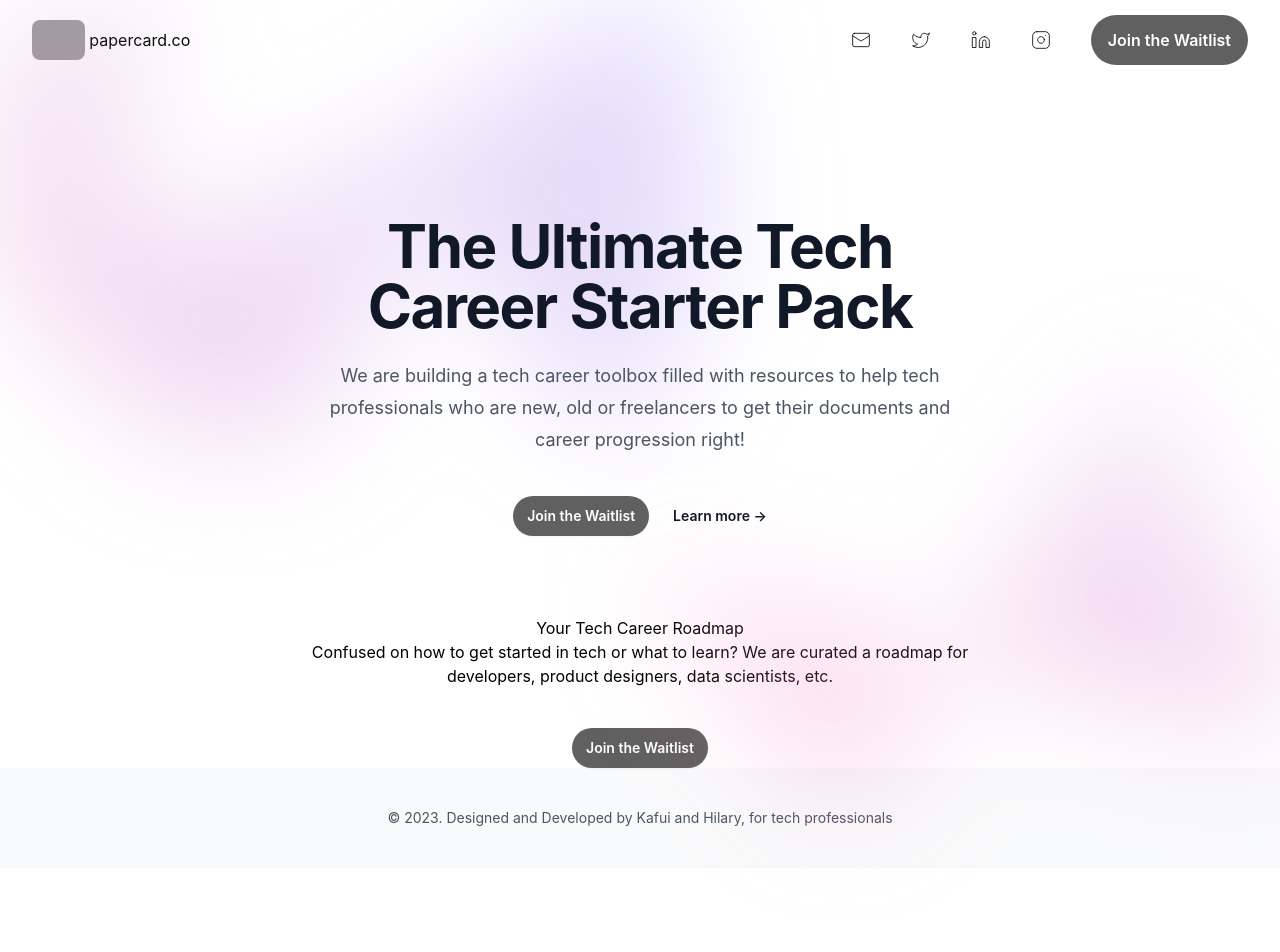
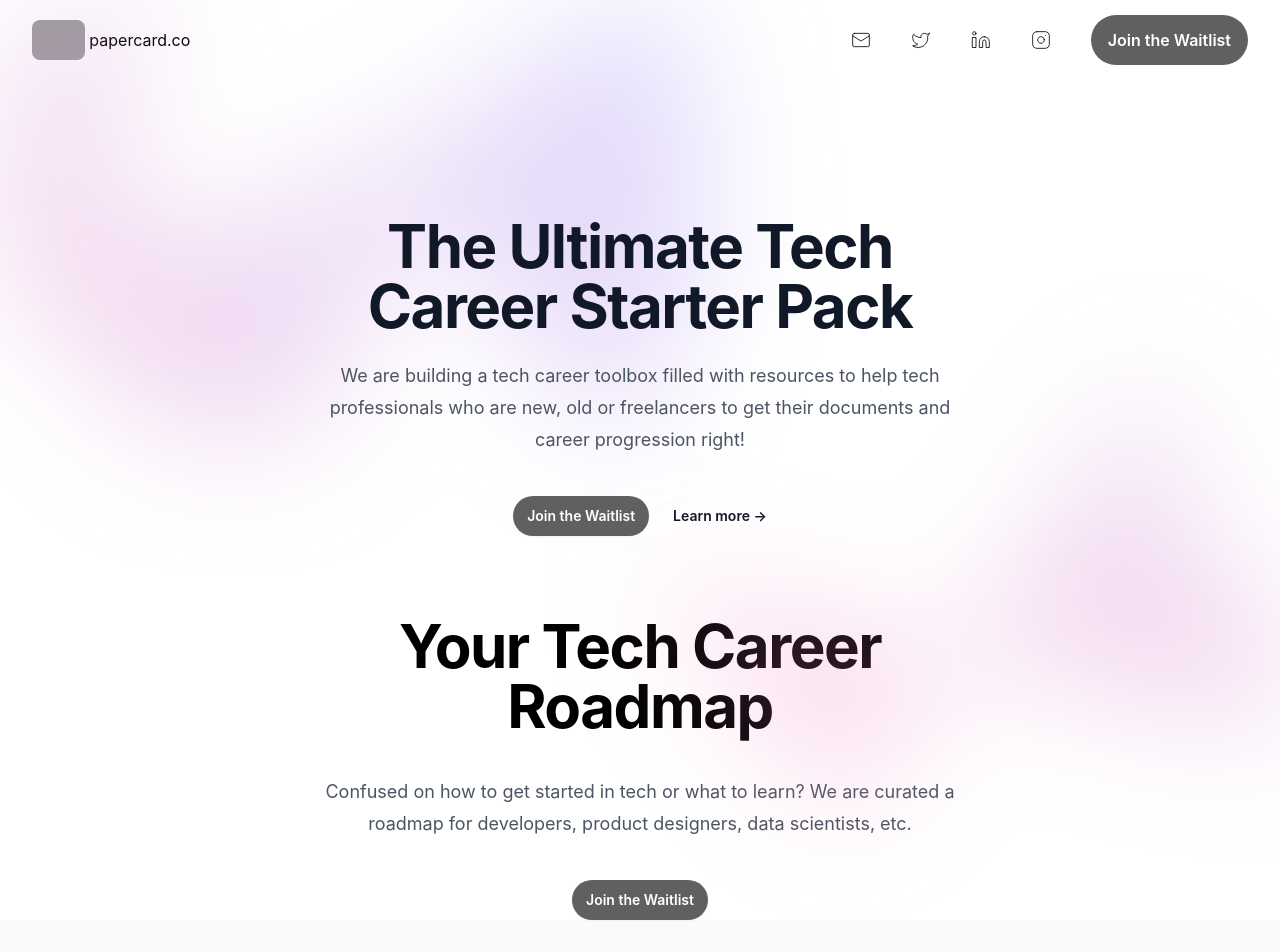
Before and after one commit to kafuikumah/papercard, a React (Create React App) app: page / in a window 1280 px wide. Shown: the top 952 px of the page. Before the commit the page ends 868 px from the top, so only its background shows below. Built offline with nearby package versions, Linux system fonts and the light colour scheme; grey boxes are pictures that could not be loaded.

Commit message:
Style card just like hero section

```diff
--- a/src/components/Card.js
+++ b/src/components/Card.js
@@ -1,10 +1,11 @@
 function Card() {
   return (
     <div className="mx-auto max-w-2xl">
-      <div className="">
+      <div className=" ">
       <div className="text-center">
-        <h1 className="text-3xl">Your Tech Career Roadmap</h1>
-        <p>
+        <h1 className="text-4xl font-bold tracking-tight text-black sm:text-6xl">
+          Your Tech Career Roadmap</h1>
+        <p className="mt-10 text-lg leading-8 text-gray-600">
           Confused on how to get started in tech or what to learn?
           We are curated a roadmap for developers,
           product designers, data scientists, etc.
```
